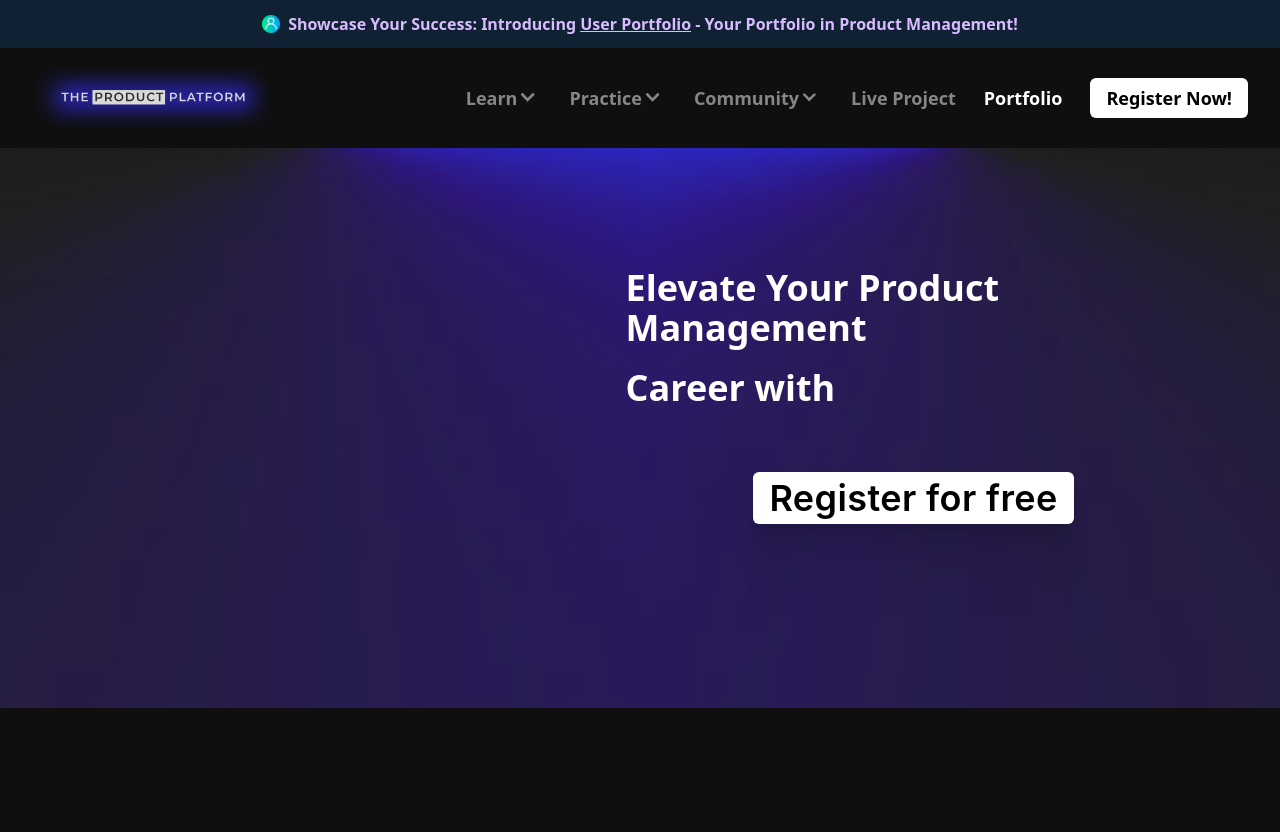
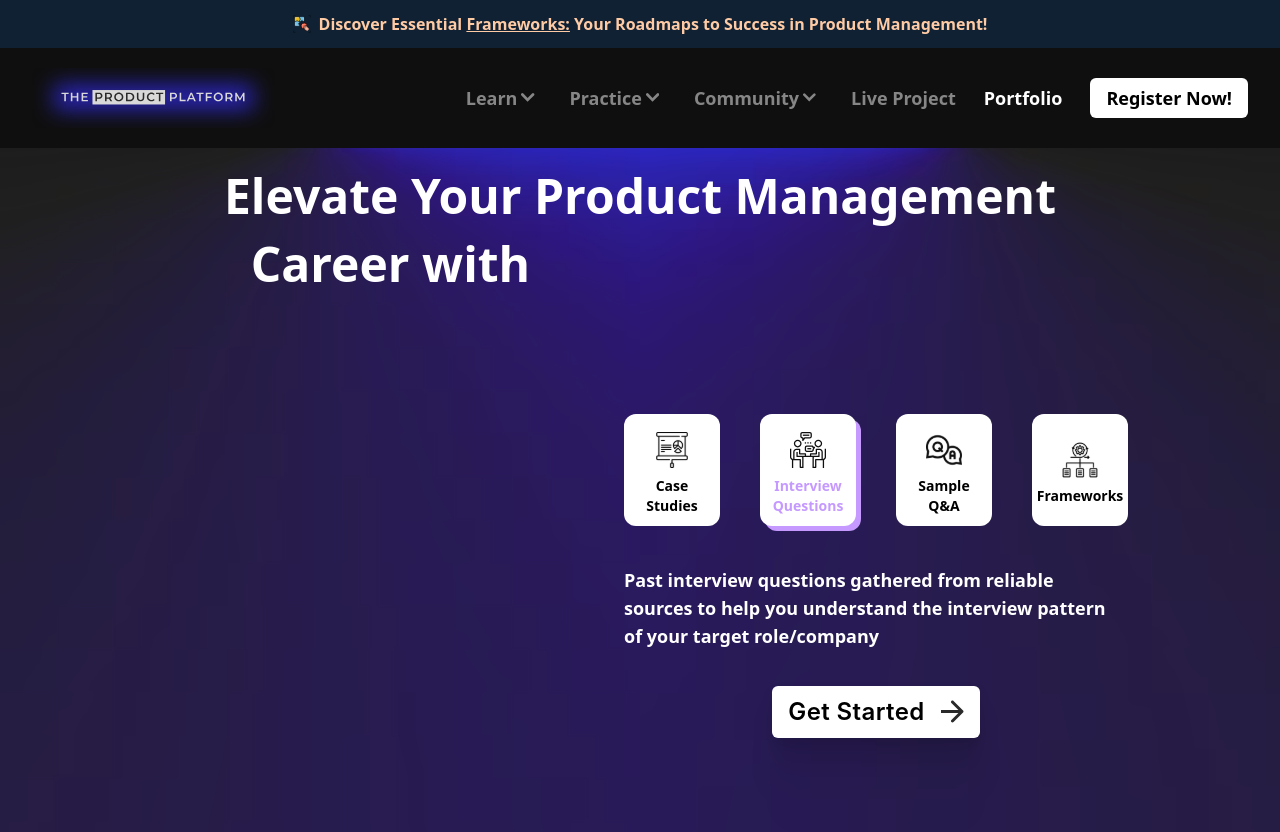
Before and after one commit to vedantnaik1008/PRODUCTPLATFORM, a React (Vite) app: page / in a window 1280 px wide. Before the commit the page ends 800 px from the top, so only its background shows below. Built offline with nearby package versions, Linux system fonts and the light colour scheme.

Commit message:
registered incognitio layout

```diff
--- a/src/components/Hero.jsx
+++ b/src/components/Hero.jsx
@@ -1,54 +1,23 @@
-import React from 'react';
+import React, { useState } from 'react';
 import { HeroText } from '../data/NavLinks';
+import rightArrow from '../assets/registerBtnArrow-12fbff34.svg';
 import useIntervalAnimation from '../hooks/useIntervalAnimation';
 
-
 const Hero = () => {
-    const { currentIndex } = useIntervalAnimation({delay: 2000, data: HeroText});
+    const { currentIndex } = useIntervalAnimation({
+        delay: 2000,
+        data: HeroText
+    });
+    // const [registered, setRegistered] = useState(false)
 
     return (
         <section className='hero'>
-            <div className='md:h-[70dvh] lgg:h-[62dvh] w-[90%] mx-auto flex flex-col-reverse md:flex-col lgg:flex-row md:justify-between xl:justify-around items-center'>
-                <div className='relative self-center block md:hidden '>
-                    <button className='start-btn font-semibold text-sm mt-5 rounded-md'>
-                        Register for free
-                    </button>
-                </div>
-                <div className='xl:w-[40%] h-[30dvh]  md:hidden  justify-end flex'>
-                    {HeroText.map((item, index) => (
-                        <React.Fragment key={item.img}>
-                            <img
-                                src={item.imgSm}
-                                alt={item.imgSm}
-                                width={320}
-                                height={320}
-                                className={` w-[317px]  transition-opacity duration-500 ${
-                                    index === currentIndex
-                                        ? 'appear'
-                                        : 'hidden'
-                                } `}
-                            />
-                        </React.Fragment>
-                    ))}
-                </div>
-                <div className='xl:w-[45%]  justify-end hidden md:flex'>
-                    {HeroText.map((item, index) => (
-                        <React.Fragment key={item.img}>
-                            <img
-                                src={item.img}
-                                alt={item.img}
-                                className={`  w-[349px]  transition-opacity duration-500 ${
-                                    index === currentIndex ? 'appear' : 'hidden'
-                                } `}
-                            />
-                        </React.Fragment>
-                    ))}
-                </div>
-                <div className='xl:w-[50%] self-center flex flex-col items-start '>
-                    <p className='text-white md:block font-semibold hidden md:text-3xl lgg:text-4xl mb-5'>
+            <div className=' w-[90%] mx-auto flex flex-col items-center'>
+                <div className='xl:w-[95%] mx-auto self-center flex flex-col items-start xl:items-center md:my-4 lg:mt-6 lg:mb-4'>
+                    <p className='text-white md:block font-semibold hidden md:text-3xl lgg:text-4xl xl:text-5xl mb-5'>
                         Elevate Your Product Management
                     </p>
-                    <p className='text-white font-semibold hidden md:text-3xl lgg:text-4xl md:block  mb-5 lgg:mb-16'>
+                    <p className='text-white font-semibold hidden md:text-3xl lgg:text-4xl xl:text-start xl:text-5xl  md:block  mb-5 lgg:mb-16'>
                         Career with{' '}
                         {HeroText.map((item, index) => (
                             <span
@@ -83,10 +52,105 @@ const Hero = () => {
                             </span>
                         ))}
                     </p>
-                    <div className='relative self-center hidden md:block'>
-                        <button className='bg-white rounded-md start-btn  text-black  py-[6px] px-4 font-semibold md:text-lg lgg:text-4xl  llg:mr-[80px]'>
-                            Register for free
-                        </button>
+                </div>
+
+                <div className='xl:w-full flex flex-col items-center lg:flex-row lg:justify-evenly'>
+                    <div className='h-[30dvh] md:h-[48dvh]  mb-2 md:mb-4 lg:w-[30dvw] lg:flex lg:justify-center'>
+                        {HeroText.map((item, index) => (
+                            <React.Fragment key={item.img}>
+                                <img
+                                    src={item.imgSm}
+                                    alt={item.imgSm}
+                                    width={320}
+                                    height={320}
+                                    className={` w-[317px] lg:w-full  transition-opacity duration-500 ${
+                                        index === currentIndex
+                                            ? 'appear md:hidden'
+                                            : 'hidden'
+                                    } `}
+                                />
+                            </React.Fragment>
+                        ))}
+
+                        <div className='hidden md:block w-full'>
+                            {HeroText.map((item, index) => (
+                                <React.Fragment key={item.img}>
+                                    <img
+                                        src={item.img}
+                                        alt={item.img}
+                                        className={`  w-[349px]  transition-opacity duration-500 ${
+                                            index === currentIndex
+                                                ? 'appear'
+                                                : 'hidden'
+                                        } `}
+                                    />
+                                </React.Fragment>
+                            ))}
+                        </div>
+                    </div>
+
+                    <div className=''>
+                        <div className='flex gap-2 md:gap-10 flex-wrap lg:flex-nowrap justify-center'>
+                            {HeroText.map((item, index) => (
+                                <div key={item.color} className='mt-4 '>
+                                    <div
+                                        style={{
+                                            boxShadow: `${
+                                                index === currentIndex
+                                                    ? `5px 5px
+                                                      ${item.color}`
+                                                    : 'none'
+                                            }`
+                                        }}
+                                        className='flex flex-col items-center justify-center gap-2 bg-white p-3 rounded-md lg:rounded-xl w-20 h-24 md:w-28 md:h-28 lg:w-24 lg:h-24 lg:pt-5 lg:px-3 xl:h-28'>
+                                        <img
+                                            src={item.icon}
+                                            alt=''
+                                            className='w-[40%] lg:w-[50%]'
+                                        />
+                                        <p
+                                            style={{
+                                                color: `${
+                                                    index === currentIndex
+                                                        ? `${item.color}`
+                                                        : ''
+                                                }`
+                                            }}
+                                            className='mt-1 lg:mt-0 text-[12px] lg:text-sm text-center break-words  font-semibold'>
+                                            {item.text}
+                                        </p>
+                                    </div>
+                                </div>
+                            ))}
+                        </div>
+
+                        <div className='h-auto relative'>
+                            {HeroText.map((item, index) => (
+                                <p
+                                    key={item.color}
+                                    className={` text-white absolute left-0  max-w-[500px] transition-opacity duration-500 mt-5 md:mt-10 text-[12px] md:text-base lg:text-lg md:text-start text-center font-semibold ${
+                                        index === currentIndex
+                                            ? 'appear'
+                                            : 'hidden'
+                                    }`}>
+                                    {item.registeredText}
+                                </p>
+                            ))}
+                        </div>
+
+                        <div className='relative self-center flex justify-center md:hidden mt-20'>
+                            <button className='start-btn font-semibold text-sm mt-5 rounded-sm flex items-center gap-4'>
+                                Get Started
+                                <img src={rightArrow} alt='' className='' />
+                            </button>
+                        </div>
+
+                        <div className='relative self-center hidden md:flex justify-center  md:mt-32 lg:mt-40 '>
+                            <button className='bg-white rounded-md start-btn  text-black  py-[10px] px-4 font-semibold flex items-center gap-4 md:text-lg lgg:text-2xl  llg:mr-[80px]'>
+                                Get Started
+                                <img src={rightArrow} alt='' className='' />
+                            </button>
+                        </div>
                     </div>
                 </div>
             </div>
--- a/src/data/NavLinks.jsx
+++ b/src/data/NavLinks.jsx
@@ -113,31 +113,43 @@ export const BannerText = [
 
 export const HeroText = [
     {
+        img: caseStudiesImg,
+        icon: Cs,
+        imgSm: caseStudiesImgMobile,
+        text: 'Case Studies',
+        color: 'rgb(0, 255, 255)',
+        delay: 2500,
+        registeredText:
+            'Industry relevant problem statements & case studies curated for mastering effective problem-solving skills.'
+    },
+    {
         img: interviewImg,
+        icon: IQ,
         imgSm: interviewImgMobile,
         text: 'Interview Questions',
         color: 'rgb(197, 153, 255)',
-        delay: 1000
+        delay: 1000,
+        registeredText:
+            'Past interview questions gathered from reliable sources to help you understand the interview pattern of your target role/company'
     },
     {
         img: sampleImg,
+        icon: Sam,
         imgSm: sampleImgMobile,
         text: 'Sample Q&A',
         color: 'rgb(0, 224, 68)',
-        delay: 1500
+        delay: 1500,
+        registeredText:
+            'Learn the expert’s approach from a rich collection of interview questions and their recommended answers.'
     },
     {
         img: frameworkImg,
+        icon: frame,
         imgSm: frameworkImgMobile,
         text: 'Frameworks',
         color: 'rgb(255, 111, 6)',
-        delay: 2000
-    },
-    {
-        img: caseStudiesImg,
-        imgSm: caseStudiesImgMobile,
-        text: 'Case Studies',
-        color: 'rgb(0, 255, 255)',
-        delay: 2500
+        delay: 2000,
+        registeredText:
+            'Guiding pointers that help you solve product management problems in a structured manner'
     }
 ];
--- a/src/hooks/useIntervalAnimation.jsx
+++ b/src/hooks/useIntervalAnimation.jsx
@@ -2,7 +2,7 @@ import { useEffect, useState } from "react";
 
 
 const useIntervalAnimation = ({delay, data}) => {
-    const [currentIndex, setCurrentIndex] = useState(0);
+    const [currentIndex, setCurrentIndex] = useState(3);
 
     useEffect(() => {
         let timeoutId;
```
Also changed, not shown: src/assets/registerBtnArrow-12fbff34.svg (added).
